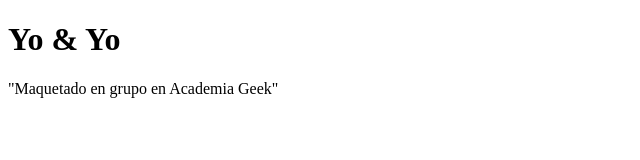
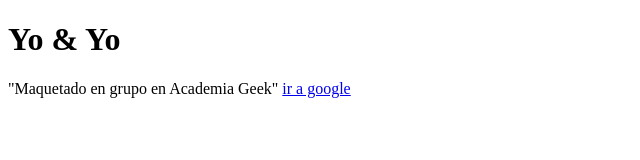
Before and after one commit to laura4614/controldeversiones, a plain HTML site: page index.html in a window 1280 px wide. Shown: the full height of the page, 0-640 px from the left. Drawn offline with Linux system fonts and the light colour scheme.

Commit message:
agregue un link a google

```diff
--- a/index.html
+++ b/index.html
@@ -20,7 +20,7 @@
         </section>
     </main>
     <footer>
-        <p>"Maquetado en grupo en Academia Geek"</p>
+        <p>"Maquetado en grupo en Academia Geek" <a href="www.google.com">ir a google</a></p>
     </footer>
 
 </body>
```
